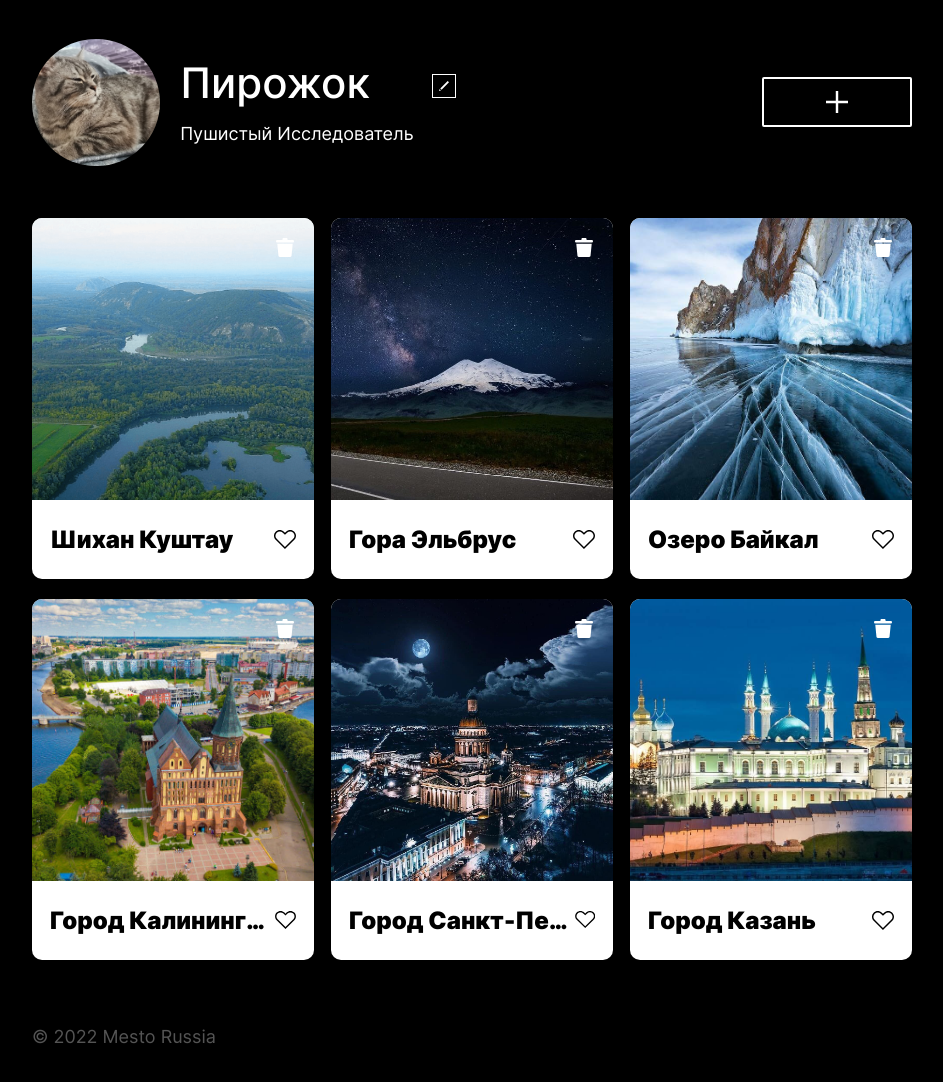
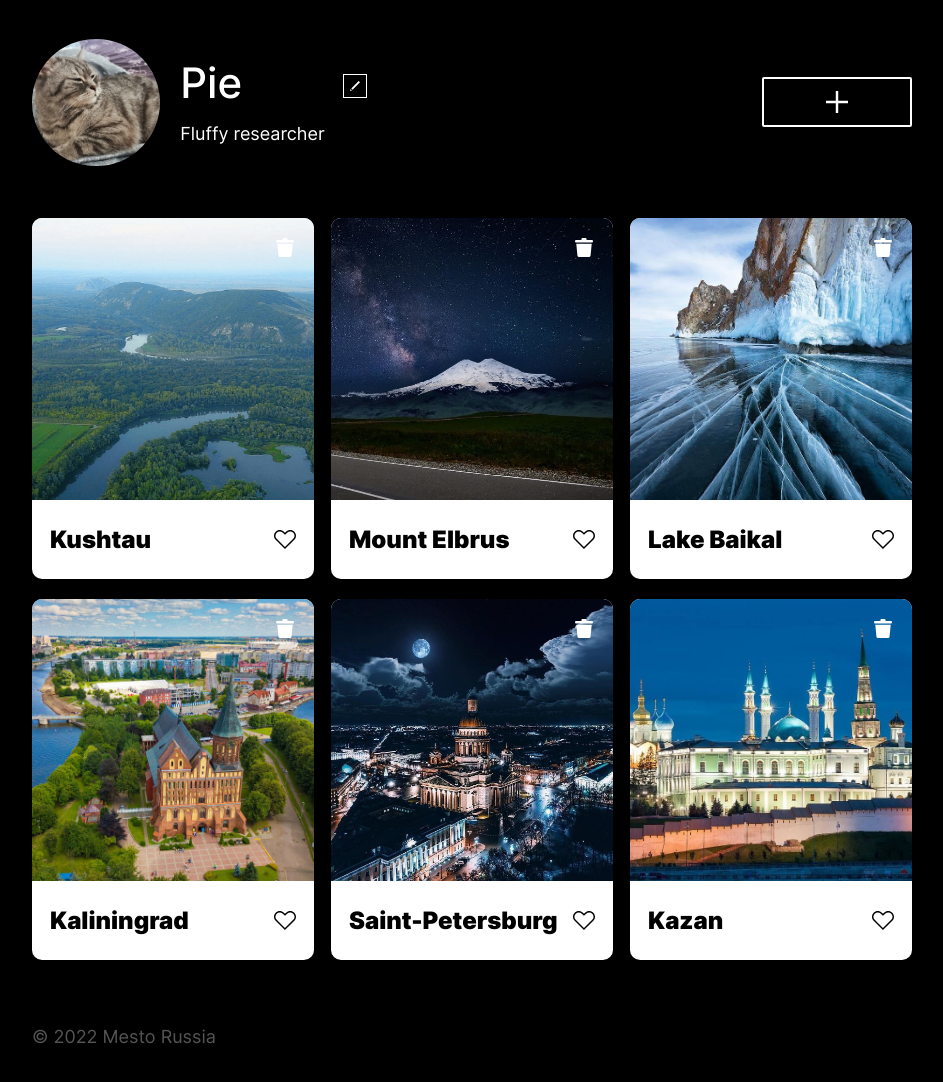
Before and after one commit to Tanya1621/mesto-project, a plain HTML site: page index.html in a window 1280 px wide. Shown: the part 126-1208 px from the top of the page, without its empty margins (168-1111 px from the left). Drawn offline with Linux system fonts and the light colour scheme.

Commit message:
translated
translated

```diff
--- a/cards.js
+++ b/cards.js
@@ -1,26 +1,26 @@
 const initialCards = [
   {
-    name: "Шихан Куштау",
+    name: "Kushtau",
     link: "./images/kushtau.png",
   },
   {
-    name: "Гора Эльбрус",
+    name: "Mount Elbrus",
     link: "./images/elbrus.jpeg",
   },
   {
-    name: "Озеро Байкал",
+    name: "Lake Baikal",
     link: "./images/baikal-2.jpeg",
   },
   {
-    name: "Город Калининград",
+    name: "Kaliningrad",
     link: "./images/kaliningrad.jpeg",
   },
   {
-    name: "Город Санкт-Петербург",
+    name: "Saint-Petersburg",
     link: "./images/spb2.jpeg",
   },
   {
-    name: "Город Казань",
+    name: "Kazan",
     link: "./images/kazan.jpeg",
   },
 ];
--- a/index.html
+++ b/index.html
@@ -19,13 +19,13 @@
           class="profile__avatar"
         />
         <div class="profile__info">
-          <h1 class="profile__name">Пирожок</h1>
+          <h1 class="profile__name">Pie</h1>
           <button
             aria-label="Редактировать"
             type="button"
             class="profile__edit-button"
           ></button>
-          <p class="profile__occupation">Пушистый Исследователь</p>
+          <p class="profile__occupation">Fluffy researcher</p>
         </div>
         <button
           aria-label="Добавить"
@@ -43,7 +43,7 @@
             />
             <button type="button" class="gallery__delete"></button>
             <div class="gallery__card-info">
-              <h2 class="gallery__title">Шихан Куштау</h2>
+              <h2 class="gallery__title">Kushtau</h2>
               <button type="button" class="gallery__like"></button>
             </div>
           </div>
@@ -57,7 +57,8 @@
             class="popup__close-icon"
           ></button>
           <div class="popup__content">
-            <h2 class="popup__title">Редактировать профиль</h2>
+            <h2 class="popup__title">Edit profile
+            </h2>
             <form name="user-data" method="get" class="popup__form">
               <fieldset class="popup__edit-profile">
                 <input
@@ -73,7 +74,7 @@
                   value=""
                 />
               </fieldset>
-              <button type="submit" class="popup__send">Сохранить</button>
+              <button type="submit" class="popup__send">Save</button>
             </form>
           </div>
         </div>
@@ -86,7 +87,7 @@
             class="popup__close-icon"
           ></button>
           <div class="popup__content">
-            <h2 class="popup__title">Новое место</h2>
+            <h2 class="popup__title">New place</h2>
             <form
               name="image-data"
               method="get"
@@ -98,17 +99,17 @@
                   type="text"
                   class="popup__field popup__field_value_place-name"
                   value=""
-                  placeholder="Название"
+                  placeholder="Enter a name of a place"
                 />
                 <input
                   name="place-link"
                   type="text"
                   class="popup__field popup__field_value_place-link"
                   value=""
-                  placeholder="Ссылка на картинку"
+                  placeholder="Enter a link to a picture"
                 />
               </fieldset>
-              <button type="submit" class="popup__send">Сохранить</button>
+              <button type="submit" class="popup__send">Save</button>
             </form>
           </div>
         </div>
```
Also changed, not shown: script.js (line endings or trailing spaces).
